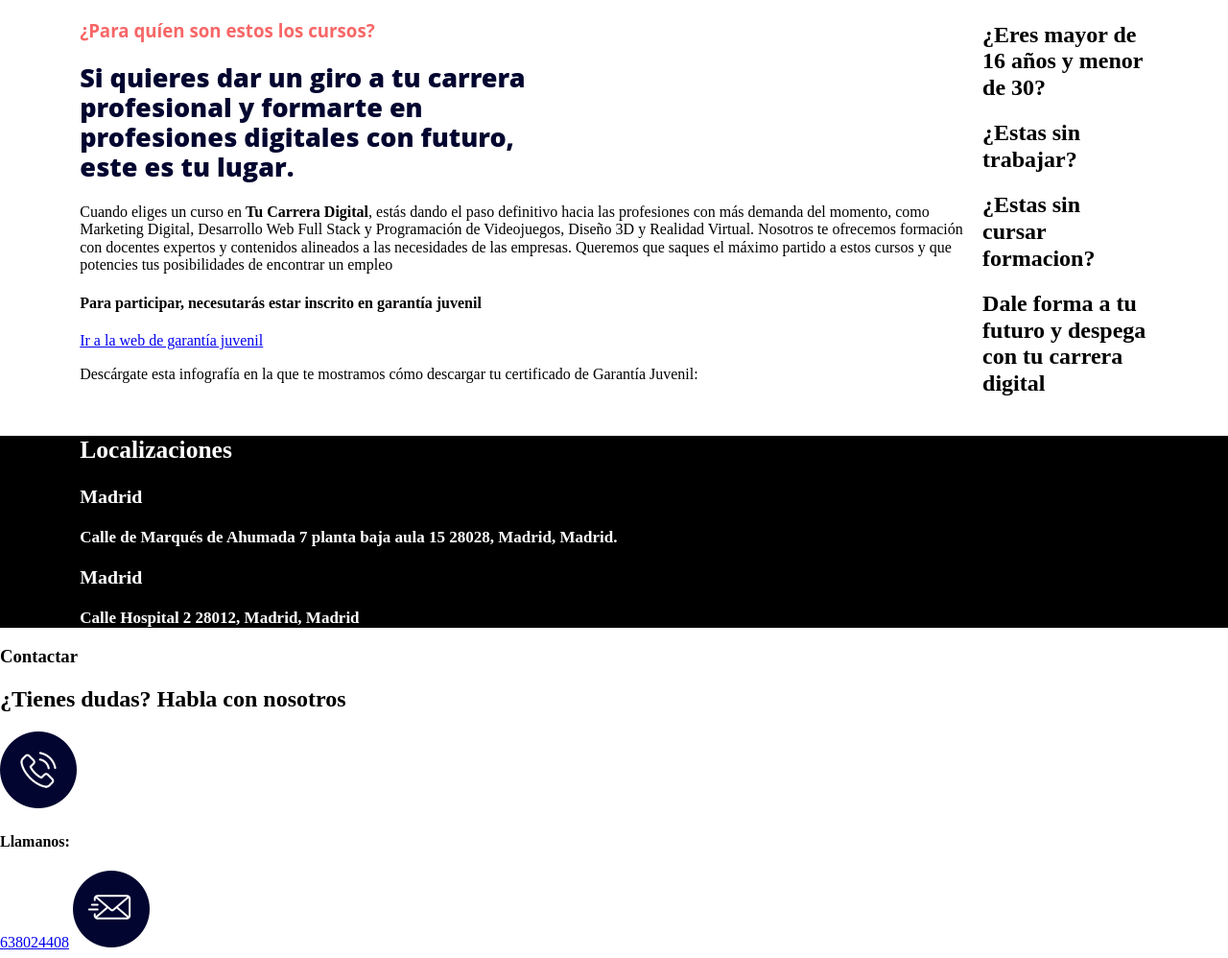
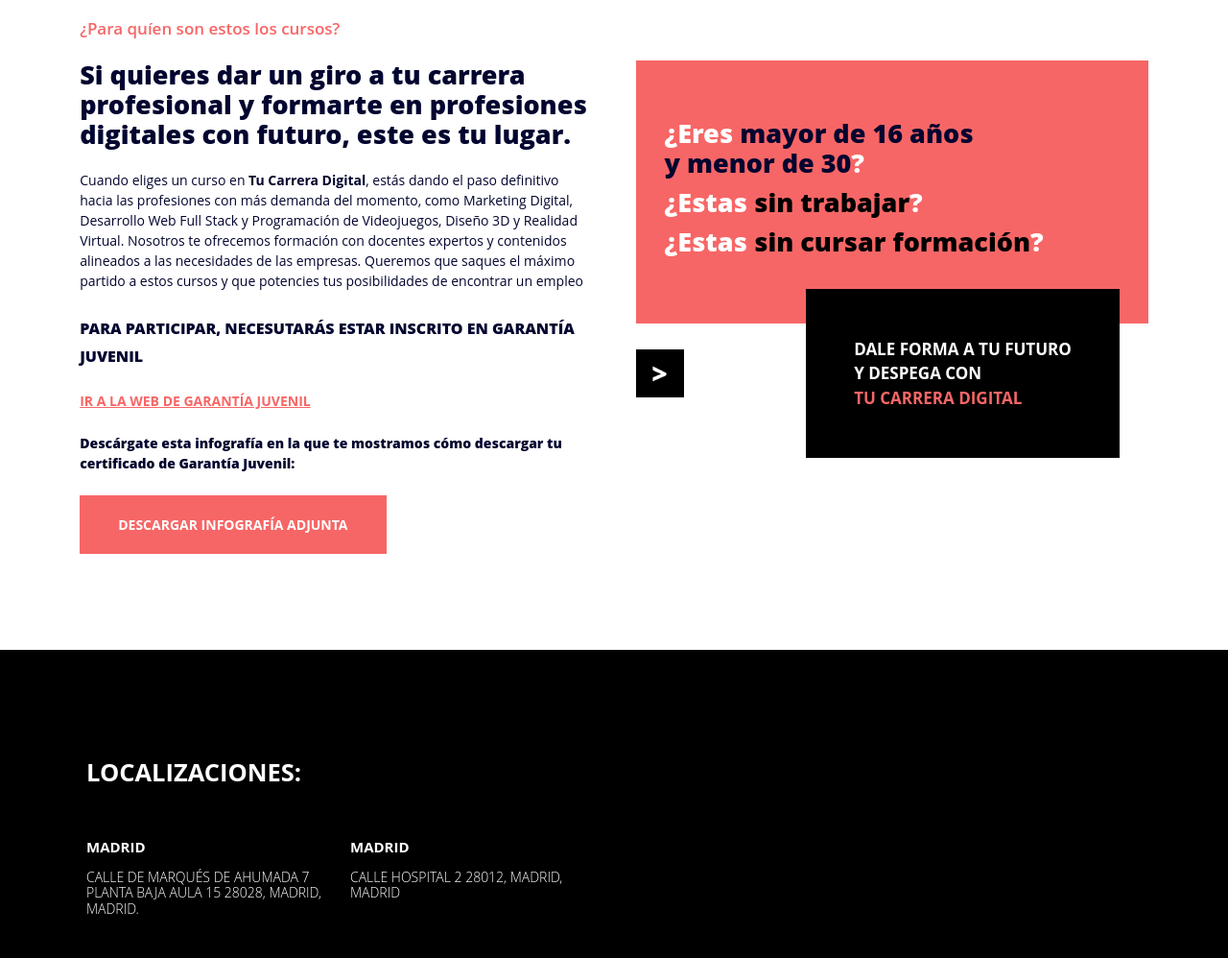
Before and after one commit to Anmma/FullStack, a plain HTML site: page ProyectoInicio/index.html in a window 1280 px wide. Shown: the part 2454-3452 px from the top of the page at 96% size. Drawn offline with Linux system fonts and the light colour scheme.

Commit message:
02102023

```diff
--- a/ProyectoInicio/css/style.css
+++ b/ProyectoInicio/css/style.css
@@ -370,34 +370,236 @@ h1{
 /* ESTILOS SECCION PARA QUIEN SON ESTOS CURSOS */
 .sectionInfo{
     display: flex;
-    justify-content: center;
-    margin: ;
+    flex-direction: row;
+    margin-bottom: 100px;
+ }
+
+.sectionInfo>div{
+    flex: 1;
+    max-width: 50%;
+}
+.paraQuienIz{
+    margin-right: 15px;
+}
+.paraQuienIzq h3{
+    font-family: var(--fuentePrincipal);
+    color: var(--tonoRosa);
+    font-weight: 600;
+    font-size: 1.7rem;
 }
 
-.paraQuien>h3{
-    font-family: var(--fuentePrincipal);
-    color: var(--tonoRosa);
-}
-
-.paraQuien>h2{
-    font-size: 27px;
+.paraQuienIzq h2{
+    font-size: 2.7rem;
     font-family: var(--fuentePrincipal);
     font-weight: 800;
     color: var(--tonoOscuro);
-    max-width: 50%;
+    margin-bottom: 22px;
+}
+
+.paraQuienIzq p{
+    font-family: var(--fuentePrincipal);
+    font-size: 1.4rem;
+    font-weight: 400;
+    margin-bottom: 25px;
+    line-height: 1.5;
+    color: var(--tonoOscuro);
+}
+
+.paraQuienIzq h4{
+    color: var(--tonoOscuro);
+    font-family: var(--fuentePrincipal);
+    text-transform: uppercase;
+    font-weight: 800;
+    size: 1.5rem;
+    line-height: 1.8;
+}
+
+.paraQuienIzq a{
+    color: var(--tonoRosa);
+    font-family: var(--fuentePrincipal);
+    text-transform: uppercase;
+    line-height: 1.5;
+    font-size: 1.4rem;
+    font-weight: 700;
+}
+.paraQuienIzq h5{
+    font-family: var(--fuentePrincipal);
+    font-size: 1.4rem;
+    font-weight: 800;
+    color: var(--tonoOscuro);
+    line-height: 1.5;
+
+}
+
+.paraQuienIzq .botonInfografia{
+    background-color: var(--tonoRosa);
+    color: white;
+    text-decoration: none;
+    padding: 20px 40px;
+    display: inline-block;
+}
+
+.paraQuienDer{
+    display: flex;
+    flex-direction: column;
+    margin-left: 45px;
+    margin-top: 60px;
+}
+
+.paraSuperior{
+    font-family: var(--fuentePrincipal);
+    background-color: var(--tonoRosa);
+    padding: 60px 30px;
+
+}
+
+.paraSuperior h2{
+    font-size: 2.7rem;
+    font-family: var(--fuentePrincipal);
+    font-weight: 800;
+    color: white;
+    margin-top: 0;
+    margin-bottom: 10px;
+
+}
+
+.paraSuperior .desAzul{color: var(--tonoOscuro);}
+
+.paraSuperior span{color: black;}
+
+.paraInferior{
+    display: flex;
+    justify-content: space-between;
+    align-items: center;
+    margin-top: -50px;
+    margin-right: 30px;
+}
+
+.paraInferior h2{
+    font-family: var(--fuentePrincipal);
+    background-color: black;
+    text-transform: uppercase;
+    color: white;
+    padding: 50px;
+    font-size: 1.7rem;
+    line-height: 1.5;
+}
+
+.paraInferior img{
+    width: 50px;
+    height: 50px;
+}
+
+.paraInferior span{
+    color:var(--tonoRosa);
 }
 
 /* ESTILOS LOCALIZACIONES */
 .localizaciones{
     background-color: black;
     color: white;
+    text-transform: uppercase;
+    font-family: var(--fuentePrincipal);
+    padding: 90px;
+}
+.textoLocaliza{
+    font-weight: 700;
+    line-height: 1.2;
+    font-size: 1.7rem;
+    margin-bottom: 40px;
+}
+.direcciones{
+display: flex;
+}
+.direcciones h3{
+    font-size: 1.5rem;
+}
+.direcciones p{
+    font-weight: 100;
+    font-size: 1.4rem ;
+}
+.direcA{
+    flex: 1;
+    max-width: 25%;
+}
+.direcB{
+    flex: 1;
+    max-width: 25%;
+}
+
+/* ESTILOS CONTACTAR */
+.sectionContacto{
+    background-color: var(--tonoRosa);
+    padding: 100px;
+    font-family: var(--fuentePrincipal);
+
+}
+.sectionContacto h3{
+    text-transform: uppercase;
+    font-size: 1.7rem;
+    margin-bottom: 22px;
+    font-weight: 300;
+    line-height: 1.2;
+    color: white;
+}
+.sectionContacto h2{
     font-weight: 800;
-    font-size: 17px;
-    line-height: 1.2;
+    font-size: 1.7;
+    color: white;
+    text-transform: uppercase;
+}
+.datosContacto{
+    display: flex;
+    justify-content: center;
+
+}
+
+.datosContacto .datoTel{
+    background-color: white;
+    flex: 1 ;
+    max-width: 50%;
+    padding: 20px;
+    margin-right: 15px;
+    border-radius: 0.25rem;
+    display: flex;
+    justify-content: start;
+}
+
+.datosContacto .datoCorreo{
+    background-color: white;
+    flex: 1 ;
+    max-width: 50%;
+    padding: 20px;
+    margin-left: 15px;
+    border-radius: 0.25rem;
+    display: flex;
+    justify-content: start;
+
 }
 
 
-/* ESTILOS CONTACTAR */
+.datosContacto img{
+    margin-right: 1.0rem;
+    width: 80px;
+}
+
+.datosContacto h4{
+    text-transform: uppercase;
+    color: var(--tonoOscuro);
+    font-weight: 800;
+    font-size: 1.6rem;
+}
+
+.datosContacto a{
+    color: var(--tonoRosa);
+    text-decoration: none;
+    font-weight: 800;
+    font-size: 1.2rem;
+}
+
+
+
+
 
 /* ESTILOS FOOTER */
 
--- a/ProyectoInicio/index.html
+++ b/ProyectoInicio/index.html
@@ -1,5 +1,6 @@
 <!DOCTYPE html>
 <html lang="en">
+
 <head>
     <meta charset="UTF-8">
     <meta name="viewport" content="width=device-width, initial-scale=1.0">
@@ -18,6 +19,7 @@
     <title>Tu Carrera Digital</title>
 
 </head>
+
 <body>
 
     <!-- <section class="seccionPrueba">
@@ -44,13 +46,17 @@
 
     <header>
 
-        <a class="enlaceLogin" href="https://exp014_20_ed_lote5.iformalia.es/Publico/Portal/htmls/AdeccoRedEs/LoginAlumno.aspx">Login Alumnos</a>
-        <a class="enlaceLogin" href="https://exp014_20_ed_lote5.iformalia.es/Publico/Portal/htmls/AdeccoRedEs/LoginEmpresa.aspx">Login Empresas</a>
+        <a class="enlaceLogin"
+            href="https://exp014_20_ed_lote5.iformalia.es/Publico/Portal/htmls/AdeccoRedEs/LoginAlumno.aspx">Login
+            Alumnos</a>
+        <a class="enlaceLogin"
+            href="https://exp014_20_ed_lote5.iformalia.es/Publico/Portal/htmls/AdeccoRedEs/LoginEmpresa.aspx">Login
+            Empresas</a>
 
         <a href="#"><img src="Img/Tu-carrera-digital-general.png" alt="Logo Tu carrera digital"></a>
 
 
-        <a class="menuInicio"  href="https://www.tucarreradigital.es/zona-centro#cursos">Cursos</a>
+        <a class="menuInicio" href="https://www.tucarreradigital.es/zona-centro#cursos">Cursos</a>
         <a class="menuInicio" href="https://www.tucarreradigital.es/sobre-nosotros">Sobre Nosotros</a>
         <a class="menuInforma" href="#">Informate</a>
     </header>
@@ -95,7 +101,7 @@
                 </div>
             </div>
             <div class="cProgramacion">
-            <h2 >Programacion de video juegos, diseño 3D y realidad</h2>
+                <h2>Programacion de video juegos, diseño 3D y realidad</h2>
                 <div>
                     <a href="https://www.tucarreradigital.es/zona-centro/curso-marketing-digital#cursos">Inscribirme</a>
                 </div>
@@ -114,70 +120,93 @@
     </section>
 
     <section class="multimedia">
-                <iframe width="1120" height="630" src="https://www.youtube.com/embed/SzZlMSDKE8o?si=P56NyAj420b8IZWx" title="YouTube video player" frameborder="0" allow="accelerometer; autoplay; clipboard-write; encrypted-media; gyroscope; picture-in-picture; web-share" allowfullscreen></iframe>
+        <iframe width="1120" height="630" src="https://www.youtube.com/embed/SzZlMSDKE8o?si=P56NyAj420b8IZWx"
+            title="YouTube video player" frameborder="0"
+            allow="accelerometer; autoplay; clipboard-write; encrypted-media; gyroscope; picture-in-picture; web-share"
+            allowfullscreen></iframe>
     </section>
 
 
     <section class="sectionInfo contenedor">
-            <div class="paraQuien">
+        <div class="paraQuienIzq">
             <h3>¿Para quíen son estos los cursos?</h3>
 
-            <h2>Si quieres dar un giro a tu carrera profesional y formarte en profesiones digitales con futuro, este es tu lugar.
+            <h2>Si quieres dar un giro a tu carrera profesional y formarte en profesiones digitales con futuro, este es
+                tu lugar.
             </h2>
-            <p>Cuando eliges un curso en <b>Tu Carrera Digital</b>, estás dando el paso definitivo hacia las profesiones con más demanda del momento, como Marketing Digital, Desarrollo Web Full Stack y Programación de Videojuegos, Diseño 3D y Realidad Virtual. Nosotros te ofrecemos formación con docentes expertos y contenidos alineados a las necesidades de las empresas. Queremos que saques el máximo partido a estos cursos y que potencies tus posibilidades de encontrar un empleo
+            <p>Cuando eliges un curso en <b>Tu Carrera Digital</b>, estás dando el paso definitivo hacia las profesiones
+                con más demanda del momento, como Marketing Digital, Desarrollo Web Full Stack y Programación de
+                Videojuegos, Diseño 3D y Realidad Virtual. Nosotros te ofrecemos formación con docentes expertos y
+                contenidos alineados a las necesidades de las empresas. Queremos que saques el máximo partido a estos
+                cursos y que potencies tus posibilidades de encontrar un empleo
             </p>
             <h4>Para participar, necesutarás estar inscrito en garantía juvenil</h4>
-            <a href="https://www.sepe.es/HomeSepe/Personas/encontrar-trabajo/Garantia-Juvenil/que-es-garantia-juvenil">Ir a la web de garantía juvenil</a>
-            <p>Descárgate esta infografía en la que te mostramos cómo descargar tu certificado de Garantía Juvenil:</p>
+            <a href="https://www.sepe.es/HomeSepe/Personas/encontrar-trabajo/Garantia-Juvenil/que-es-garantia-juvenil">Ir
+                a la web de garantía juvenil</a>
+            <h5>Descárgate esta infografía en la que te mostramos cómo descargar tu certificado de Garantía Juvenil:
+            </h5>
+            <a class="botonInfografia" href="https://www.tucarreradigital.es/assets/Infografia-S.G.J.pdf">Descargar
+                infografía adjunta</a>
         </div>
 
-        <div>
-        <div class="despegaCarrera">
-        <h2>¿Eres mayor de 16 años y menor de 30?</h2>
-        <h2>¿Estas sin trabajar?</h2>
-        <h2>¿Estas sin cursar formacion?</h2>
+        <div class="paraQuienDer">
+            <div class="paraSuperior">
+                <h2>¿Eres <span class="desAzul"> mayor de 16 años <br>y menor de 30</span>?</h2>
+                <h2>¿Estas <span> sin trabajar</span>?</h2>
+                <h2>¿Estas <span> sin cursar formación</span>?</h2>
             </div>
-        <div>
-        <h2>Dale forma a tu futuro y despega con tu carrera digital</h2>
+            <div class="paraInferior">
+                <img src="./Img/ico-centro.png" alt="">
+                <h2>Dale forma a tu futuro <br> y despega con <br><span>tu carrera digital</span></h2>
             </div>
         </div>
 
     </section>
 
 
-        <section class="localizaciones">
-            <div class="contenedor">
-                <h2>Localizaciones</h2>
+    <section class="localizaciones contenedor">
+        <div class="textoLocaliza">
+            <h2>Localizaciones:</h2>
+        </div>
+        <div class="direcciones">
+            <div class="direcA">
+                <h3>Madrid</h3>
+                <p>Calle de Marqués de Ahumada 7 <br>planta baja aula 15 28028, Madrid,<br> Madrid.</p>
+            </div>
 
+            <div class="direcB">
                 <h3>Madrid</h3>
-            <p>Calle de Marqués de Ahumada 7 planta baja aula 15 28028, Madrid, Madrid.</p>
-            <h3>Madrid</h3>
-            <p>Calle Hospital 2 28012, Madrid, Madrid</p>
-
+                <p>Calle Hospital 2 28012, Madrid,<br>Madrid</p>
+            </div>
         </div>
 
     </section>
 
-        <section>
+    <section class="contacto">
+        <div class="sectionContacto">
             <h3>Contactar</h3>
-            <h2>¿Tienes dudas? Habla con nosotros</h2>
-
+            <h2>¿Tienes dudas? Habla con nosotros?</h2>
+            <div class="datosContacto">
+                <div class="datoTel">
+                    <div>
                         <img src="Img/ico-TLF.png" alt="telefono">
-
-            <!-- <svg xmlns="http://www.w3.org/2000/svg" class="icon icon-tabler icon-tabler-phone-call" width="24" height="24" viewBox="0 0 24 24" stroke-width="2" stroke="currentColor" fill="none" stroke-linecap="round" stroke-linejoin="round">
-                <path stroke="none" d="M0 0h24v24H0z" fill="none"></path>
-                <path d="M5 4h4l2 5l-2.5 1.5a11 11 0 0 0 5 5l1.5 -2.5l5 2v4a2 2 0 0 1 -2 2a16 16 0 0 1 -15 -15a2 2 0 0 1 2 -2"></path>
-                <path d="M15 7a2 2 0 0 1 2 2"></path>
-                <path d="M15 3a6 6 0 0 1 6 6"></path>
-             </svg> -->
-
-            <h4>Llamanos:</h4>
+                    </div>
+                    <div>
+                        <h4>Llámanos:</h4>
                         <a href="#">638024408</a>
-
+                    </div>
+                </div>
+                <div class="datoCorreo">
+                    <div>
                         <img src="Img/ico-EMAIL.png" alt="email">
+                    </div>
+                    <div>
                         <h4>Escríbenos:</h4>
                         <a href="#">patric.departearroyo@adecco.com</a>
-
+                    </div>
+                </div>
+            </div>
+        </div>
     </section>
 
     <footer>
@@ -213,4 +242,5 @@
     </a>
 
 </body>
+
 </html>
```
Lines whose indentation alone changed are shown as unchanged.
